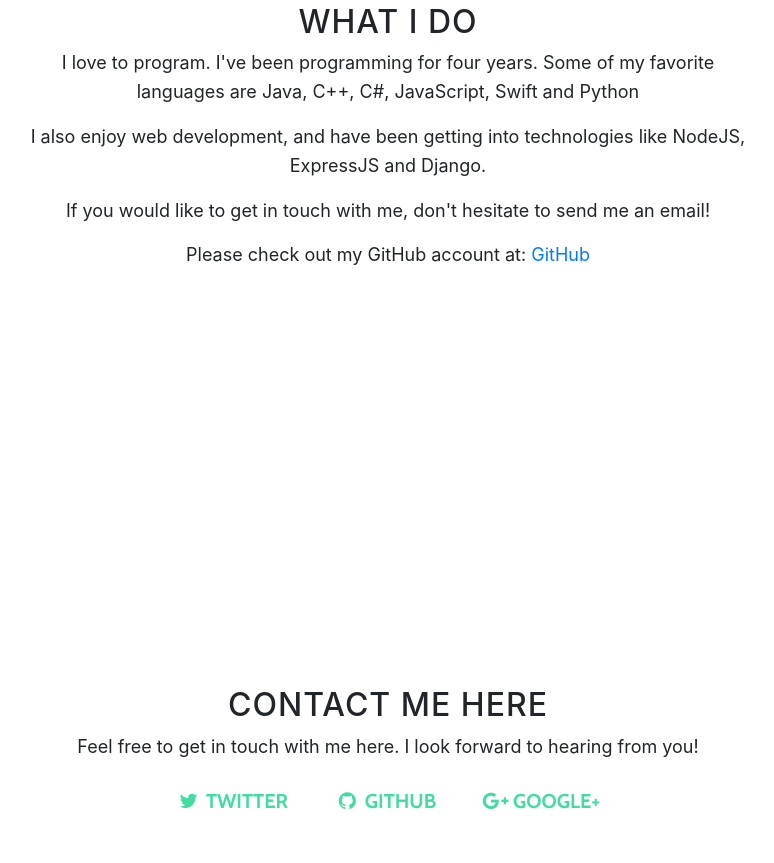
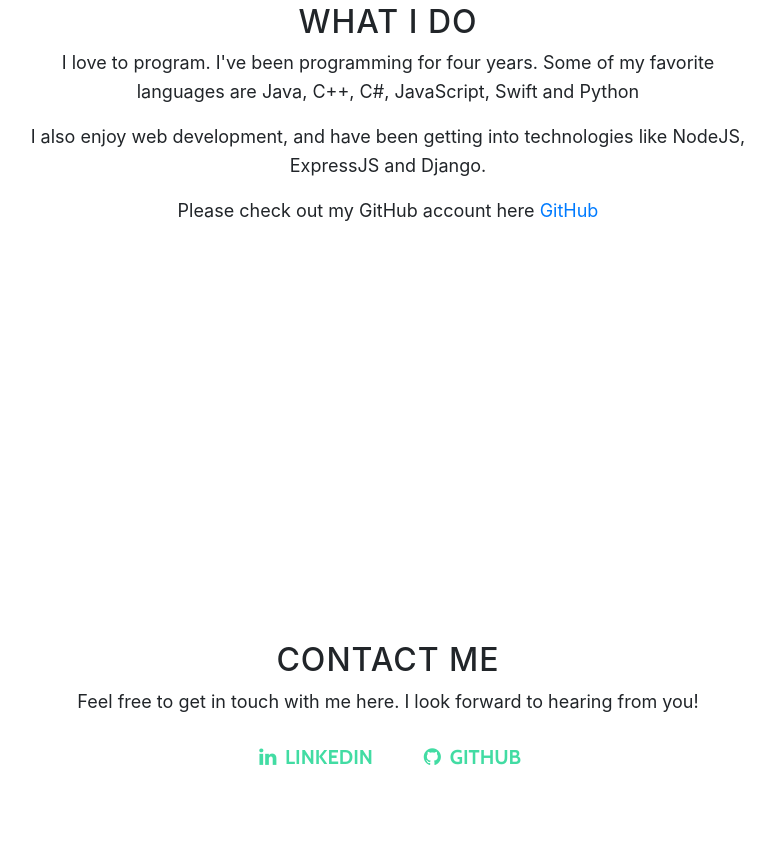
Before and after one commit to leor77/leor77.github.io, a website with bundled scripts: page index.html in a window 1280 px wide. Shown: the part 997-1860 px from the top of the page, without its empty margins (252-1026 px from the left). Built offline with nearby package versions, Linux system fonts and the light colour scheme.

Commit message:
Additional Refinements

```diff
--- a/index.html
+++ b/index.html
@@ -8,7 +8,7 @@
     <meta name="description" content="">
     <meta name="author" content="">
 
-    <title>Grayscale - Start Bootstrap Theme</title>
+    <title>Leor Benari</title>
 
     <!-- Bootstrap core CSS -->
     <link href="vendor/bootstrap/css/bootstrap.min.css" rel="stylesheet">
@@ -28,7 +28,7 @@
     <!-- Navigation -->
     <nav class="navbar navbar-expand-lg navbar-light fixed-top" id="mainNav">
       <div class="container">
-        <a class="navbar-brand js-scroll-trigger" href="#page-top">Welcome to my site</a>
+        <a class="navbar-brand js-scroll-trigger" href="#page-top">Welcome</a>
         <button class="navbar-toggler navbar-toggler-right" type="button" data-toggle="collapse" data-target="#navbarResponsive" aria-controls="navbarResponsive" aria-expanded="false" aria-label="Toggle navigation">
           Menu
           <i class="fa fa-bars"></i>
@@ -39,7 +39,7 @@
               <a class="nav-link js-scroll-trigger" href="#about">About</a>
             </li>
             <li class="nav-item">
-              <a class="nav-link js-scroll-trigger" href="#download">Portfolio</a>
+              <a class="nav-link js-scroll-trigger" href="#download">Projects</a>
             </li>
             <li class="nav-item">
               <a class="nav-link js-scroll-trigger" href="#contact">Contact</a>
@@ -75,10 +75,7 @@
             <h2>What I do</h2>
             <p>I love to program. I've been programming for four years. Some of my favorite languages are Java, C++, C#, JavaScript, Swift and Python</p>
             <p>I also enjoy web development, and have been getting into technologies like NodeJS, ExpressJS and Django.</p>
-            <p>If you would like to get in touch with me, don't hesitate to send me an email!</p>
-
-            <p>Please check out my GitHub account at: <a href="https://www.github.com/leor77">GitHub</a></p>
-
+            <p>Please check out my GitHub account here <a href="https://www.github.com/leor77">GitHub</a></p>
           </div>
         </div>
       </div>
@@ -88,25 +85,19 @@
       <div class="container">
         <div class="row">
           <div class="col-lg-8 mx-auto">
-            <h2>Contact me here</h2>
+            <h2>Contact me</h2>
             <p>Feel free to get in touch with me here. I look forward to hearing from you!</p>
             <ul class="list-inline banner-social-buttons">
               <li class="list-inline-item">
-                <a href="https://twitter.com/SBootstrap" class="btn btn-default btn-lg">
-                  <i class="fa fa-twitter fa-fw"></i>
-                  <span class="network-name">Twitter</span>
+                <a href="https://www.linkedin.com/in/leor-benari-96888065/" class="btn btn-default btn-lg">
+                  <i class="fa fa-linkedin fa-fw"></i>
+                  <span class="network-name">LinkedIn</span>
                 </a>
               </li>
               <li class="list-inline-item">
-                <a href="https://github.com/BlackrockDigital/startbootstrap" class="btn btn-default btn-lg">
+                <a href="https://www.github.com/leor77" class="btn btn-default btn-lg">
                   <i class="fa fa-github fa-fw"></i>
                   <span class="network-name">Github</span>
-                </a>
-              </li>
-              <li class="list-inline-item">
-                <a href="https://plus.google.com/+Startbootstrap/posts" class="btn btn-default btn-lg">
-                  <i class="fa fa-google-plus fa-fw"></i>
-                  <span class="network-name">Google+</span>
                 </a>
               </li>
             </ul>
@@ -121,7 +112,7 @@
     <!-- Footer -->
     <footer>
       <div class="container text-center">
-        <p>Copyright &copy; Your Website 2018</p>
+        <p>Copyright &copy; Leor Benari 2018</p>
       </div>
     </footer>
 
@@ -132,9 +123,6 @@
     <!-- Plugin JavaScript -->
     <script src="vendor/jquery-easing/jquery.easing.min.js"></script>
 
-    <!-- Google Maps API Key - Use your own API key to enable the map feature. More information on the Google Maps API can be found at https://developers.google.com/maps/ -->
-    <script src="https://maps.googleapis.com/maps/api/js?key=AIzaSyCRngKslUGJTlibkQ3FkfTxj3Xss1UlZDA&sensor=false"></script>
-
     <!-- Custom scripts for this template -->
     <script src="js/grayscale.min.js"></script>
 
```
